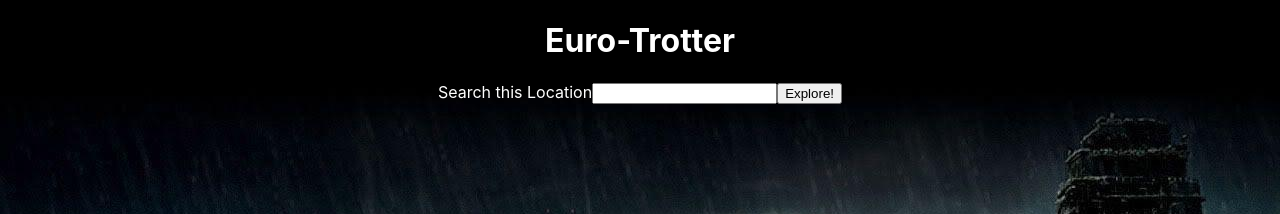
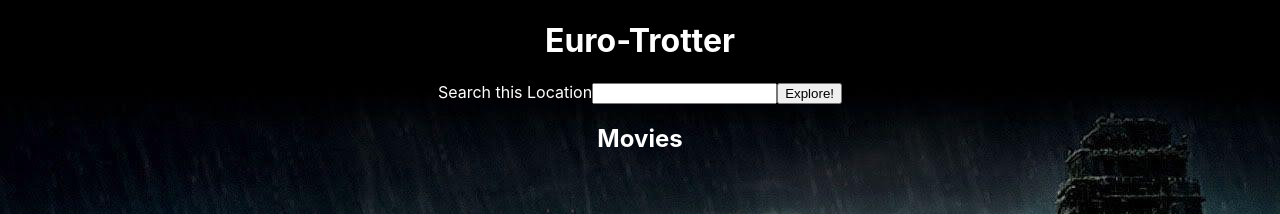
Before and after one commit to Marleyman876/city-explorer, a React (Create React App) app: page / in a window 1280 px wide. Shown: the top 214 px of the page. Built offline with nearby package versions, Linux system fonts and the light colour scheme.

Commit message:
lab 8(hate) bug fixed

```diff
--- a/src/App.js
+++ b/src/App.js
@@ -6,6 +6,7 @@ import Button from 'react-bootstrap/Button';
 import Searching from "./Searching.js"
 import City from './City.js';
 import Weather from "./Weather.js"
+import Movie from "./Movie.js"
 
 import './App.css'
 
@@ -21,6 +22,7 @@ class App extends React.Component {
       cityData: {},
       errorMessage: false,
       weatherData: [],
+      movie: [],
       displayData: '',
       lat: '',
       lon: '',
@@ -42,6 +44,7 @@ class App extends React.Component {
           lon: location.data[0].lon,
         });
         this.weatherServer();
+        this.movieServer(searchedLocation);
       })
       .catch(error => {
         this.setState({ errorMessage: error.message, })
@@ -52,13 +55,27 @@ class App extends React.Component {
   weatherServer = () => {
     axios.get(`${process.env.REACT_APP_BACKEND}/city_weather`,
       {
-        params:{lon: this.state.lon, lat: this.state.lat}
+        params: { lon: this.state.lon, lat: this.state.lat }
       })
       .then(weatherData => {
         console.log(weatherData.data)
-        this.setState({ displayData: this.displayWeather(weatherData.data)})
+        this.setState({ displayData: this.displayWeather(weatherData.data) })
 
       })
+  }
+
+  movieServer = async (searchedLocation) => {
+    try {
+       // console.log(this.state.searchedLocation);
+      const film = await axios.get(`${process.env.REACT_APP_BACKEND}/movies`,
+        {
+          params:
+            { api_key: process.env.MOVIE_API_KEY, city:searchedLocation }
+        });
+      this.setState({ movie: film.data });
+    } catch (error) {
+      this.setState({ errorMessage: error.message })
+    }
   }
 
   displayWeather = (weatherData) => weatherData.map((item, index) => <h1 key={index}> {`${item.date} | ${item.description}`}</h1>) //anytime map is used index/key must be used
@@ -68,8 +85,9 @@ class App extends React.Component {
   }
 
 
+
   render() {
-    console.log(this.state.displayData)
+    // console.log(this.state.displayData)
     console.log(this.state.errorMessage)
     if (this.state.errorMessage) {
       return (
@@ -91,8 +109,9 @@ class App extends React.Component {
         <Searching submitButtonEvent={this.searchHandle} />
         <City display={this.state.cityData} />
 
+
         <Weather data={this.state.displayData} />
-
+        <Movie movie={this.state.movie} />
       </>
     )
   };
--- /dev/null
+++ b/src/Movie.js
@@ -0,0 +1,22 @@
+import React from 'react'
+import Card from 'react-bootstrap/Card'
+
+export default class Movies extends React.Component {
+  render() {
+    let movieListing = this.props.movie.map((movie, index) => (
+      <Card key={index}>
+        <>
+          <h2>{`${movie.title}`}</h2>
+          <p>{`${movie.release_date}`}</p>
+        </>
+      </Card>
+    )
+    )
+    return (
+      <Card>
+        <h2>Movies</h2>
+        {movieListing}
+      </Card>
+    )
+  }
+}
```
